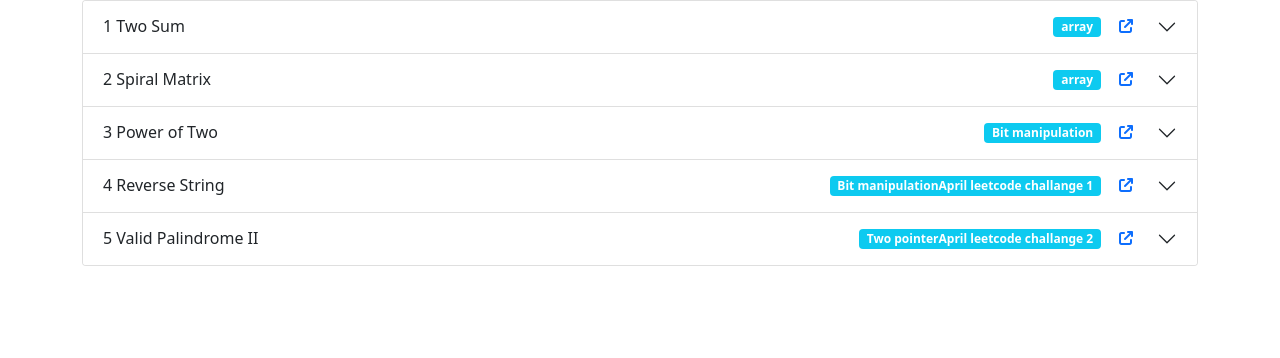
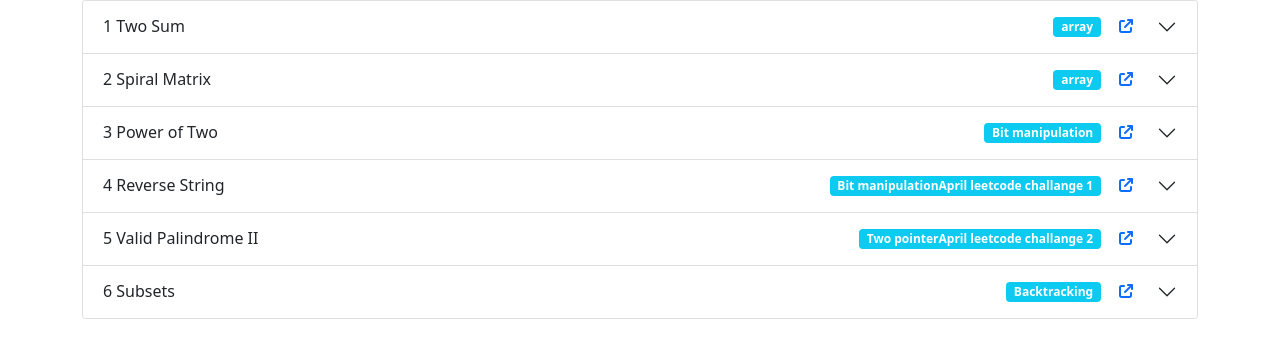
Before and after one commit to MRIDUL-MB/dsa_web, a React (Create React App) app: page / in a window 1280 px wide. Shown: the top 358 px of the page. Built offline with nearby package versions, Linux system fonts and the light colour scheme.

Commit message:
Added question subsets

```diff
--- a/src/data/Data.js
+++ b/src/data/Data.js
@@ -132,4 +132,27 @@ public:
             }
         };`,
   },
+  {
+    id: 5,
+    topic: ['Backtracking'],
+    question: 'Subsets',
+    link: 'https://leetcode.com/problems/subsets/',
+    sol: `class Solution {
+        public:
+            void subs(int start,vector<int> nums,vector<vector<int>> &res,vector<int> &temp){
+                res.push_back(temp);
+                for(int i=start;i<nums.size();i++){
+                    temp.push_back(nums[i]);
+                    subs(i+1,nums,res,temp);
+                    temp.pop_back();
+                }
+            }
+            vector<vector<int>> subsets(vector<int>& nums) {
+                vector<int> temp={};
+                vector<vector<int>> res;
+                subs(0,nums,res,temp);
+                return res;
+            }
+        };`,
+  },
 ];
```
